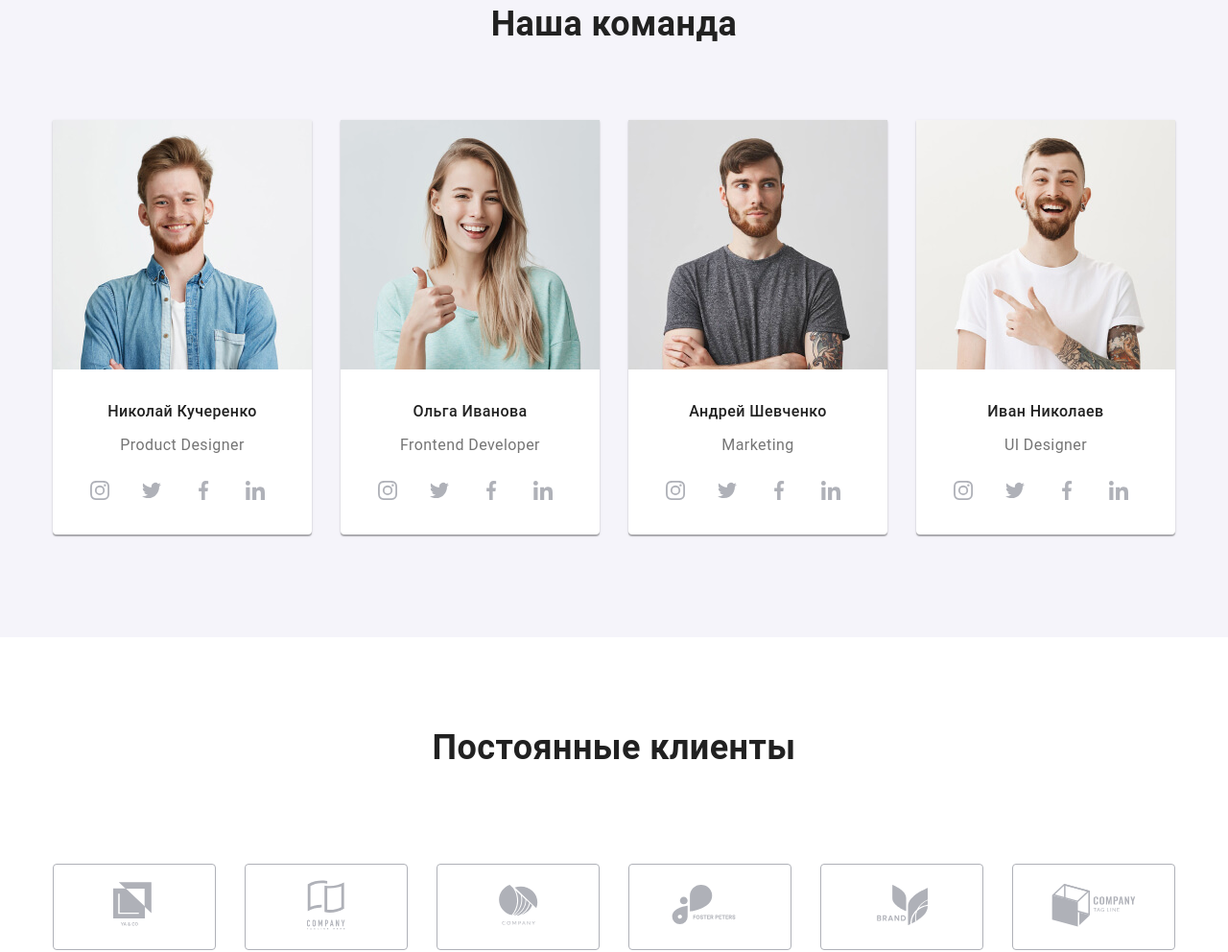
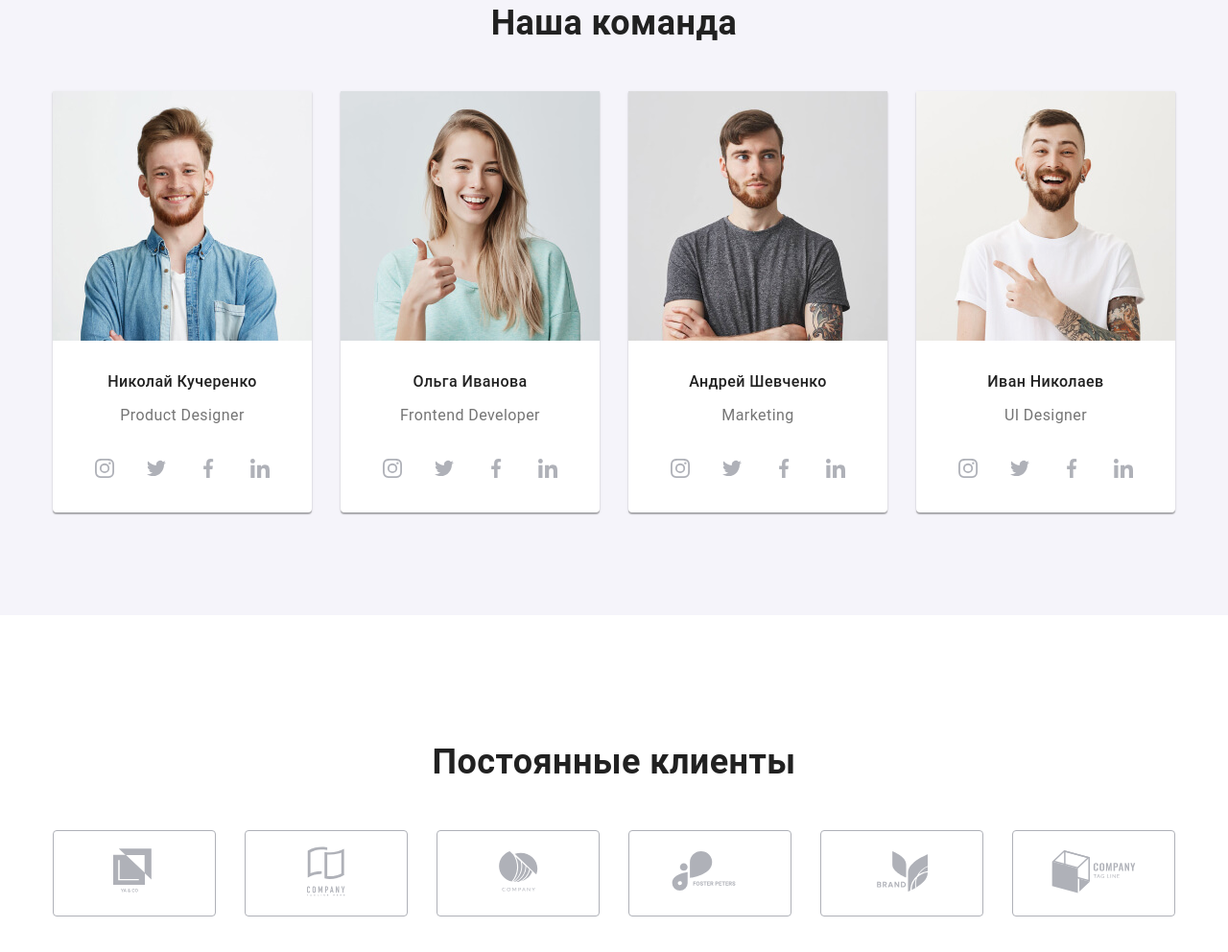
Before and after one commit to Larisa-ob/-goit-markup-hw-04, a plain HTML site: page index.html in a window 1280 px wide. Shown: the part 1808-2800 px from the top of the page at 96% size. Drawn offline with Linux system fonts and the light colour scheme.

Commit message:
Изменено позиционирование

```diff
--- a/css/style.css
+++ b/css/style.css
@@ -29,7 +29,7 @@ p {
   list-style: none;
 }
 .section {
-  margin-bottom: 94px;
+  padding-bottom: 94px;
 }
 .container {
   width: 1200px;
@@ -47,7 +47,7 @@ p {
   justify-content: space-between;
   padding-top: 32px;
   padding-bottom: 32px;
-  border: 1px solid #ececec;
+  border-bottom: 1px solid #ececec;
 }
 .navigation {
   display: flex;
@@ -191,6 +191,7 @@ p {
   font-size: 36px;
   line-height: 1.17;
   align-items: center;
+  margin-bottom: 50px;
 }
 /*секция особенности*/
 
@@ -252,13 +253,10 @@ p {
   text-align: center;
   align-items: center;
 }
-.section-title2 {
-  padding-bottom: 50px;
-  text-align: center;
-}
 .container-comand-item {
   width: 270px;
   background-color: var(--link-text-color);
+  padding-bottom: 24px;
   box-shadow: 0px 2px 1px rgba(0, 0, 0, 0.2), 0px 1px 1px rgba(0, 0, 0, 0.14),
     0px 1px 3px rgba(0, 0, 0, 0.12);
   border-radius: 0px 0px 4px 4px;
@@ -275,6 +273,7 @@ p {
 .bgr-comand p {
   font-size: 16px;
   line-height: 1.19;
+  margin-bottom: 24px;
 }
 .container-sosial .social {
   width: 206px;
@@ -289,8 +288,9 @@ p {
   flex-wrap: wrap;
   align-items: center;
   justify-content: center;
-  margin-top: 16px;
-  margin-bottom: 24px;
+}
+.container-sosial-item:not(:last-child) {
+  margin-right: 10px;
 }
 .container-sosial-comand-link:hover {
   background-color: var(--accent-color);
@@ -311,11 +311,10 @@ p {
   justify-content: center;
   align-items: center;
   border-radius: 50%;
-  margin-right: 10px;
 }
 /* Секция постоянные клиенты */
-.container-clients {
-  margin-top: 50px;
+.client {
+  padding-top: 132px;
 }
 .container-clients-item {
   display: flex;
@@ -468,13 +467,14 @@ p {
   align-items: center;
 }
 /*   ПОРТФОЛИО*/
+.rabot {
+  padding-top: 93px;
+}
 .container-portfolio {
   justify-content: center;
-  margin-bottom: 34px;
-  margin-top: 93px;
+  margin-bottom: 40px;
 }
 .container-button-item {
-  margin-bottom: 56px;
   background: #ffffff;
   border: 1px solid #eeeeee;
   box-sizing: border-box;
--- a/index.html
+++ b/index.html
@@ -400,7 +400,7 @@
       </section>
       <!--Секция Постоянные клиенты-->
       <section class="section">
-        <div class="container">
+        <div class="container client">
           <h2 class="list section-title2">Постоянные клиенты</h2>
           <ul class="list container-clients">
             <li class="container-clients-item">
```
Also changed, not shown: portfolio.html (+3 -5 lines).
